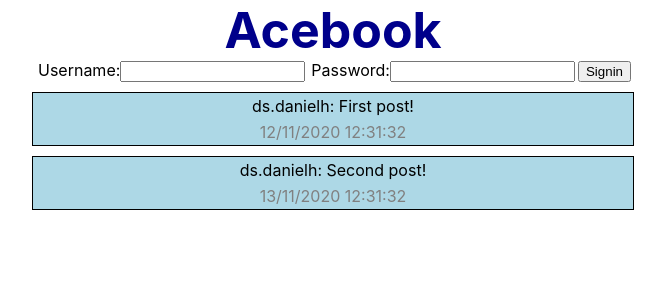
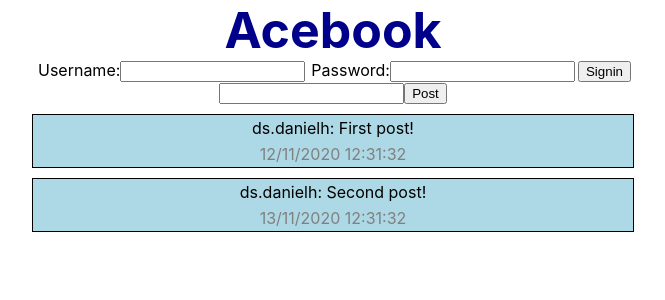
Before and after one commit to dan-holmes/AcebookFrontend, a React (Create React App) app: page / in a window 1280 px wide. Shown: the top 300 px of the page, without its empty margins (307-972 px from the left). Built offline with nearby package versions, Linux system fonts and the light colour scheme.

Commit message:
Added Newpostform

```diff
--- a/src/App.js
+++ b/src/App.js
@@ -1,6 +1,7 @@
 import PostList from './PostList.js'
 import Header from './Header.js'
 import SigninForm from './SigninForm.js'
+import NewPostForm from './NewPostForm.js'
 import './App.css';
 
 let post1 = {
@@ -24,6 +25,7 @@ function App() {
     <div className="App">
       <Header />
       <SigninForm />
+      <NewPostForm />
       <PostList posts={posts} />
     </div>
   );
--- /dev/null
+++ b/src/NewPostForm.js
@@ -0,0 +1,31 @@
+import React from 'react';
+
+class NewPostForm extends React.Component {
+    constructor(props) {
+        super(props);
+        this.state = {message: ''};
+
+        this.handleChange = this.handleChange.bind(this);
+        this.handleSubmit = this.handleSubmit.bind(this);
+    }
+
+    handleChange(event) {
+        this.setState({message: event.target.value});
+    }
+
+    handleSubmit(event) {
+        alert(`A post was submitted: ${this.state.message}`);
+        event.preventDefault();
+    }
+
+    render(){
+        return (
+            <form onSubmit={this.handleSubmit}>
+                <input name="message" type="text" value={this.state.message} onChange={this.handleChange} />
+                <input type="submit" value="Post" />
+            </form>
+        );
+    }
+}
+
+export default NewPostForm;
```
Also changed, not shown: 1 other file (tests, documents, lock files or other folders).
